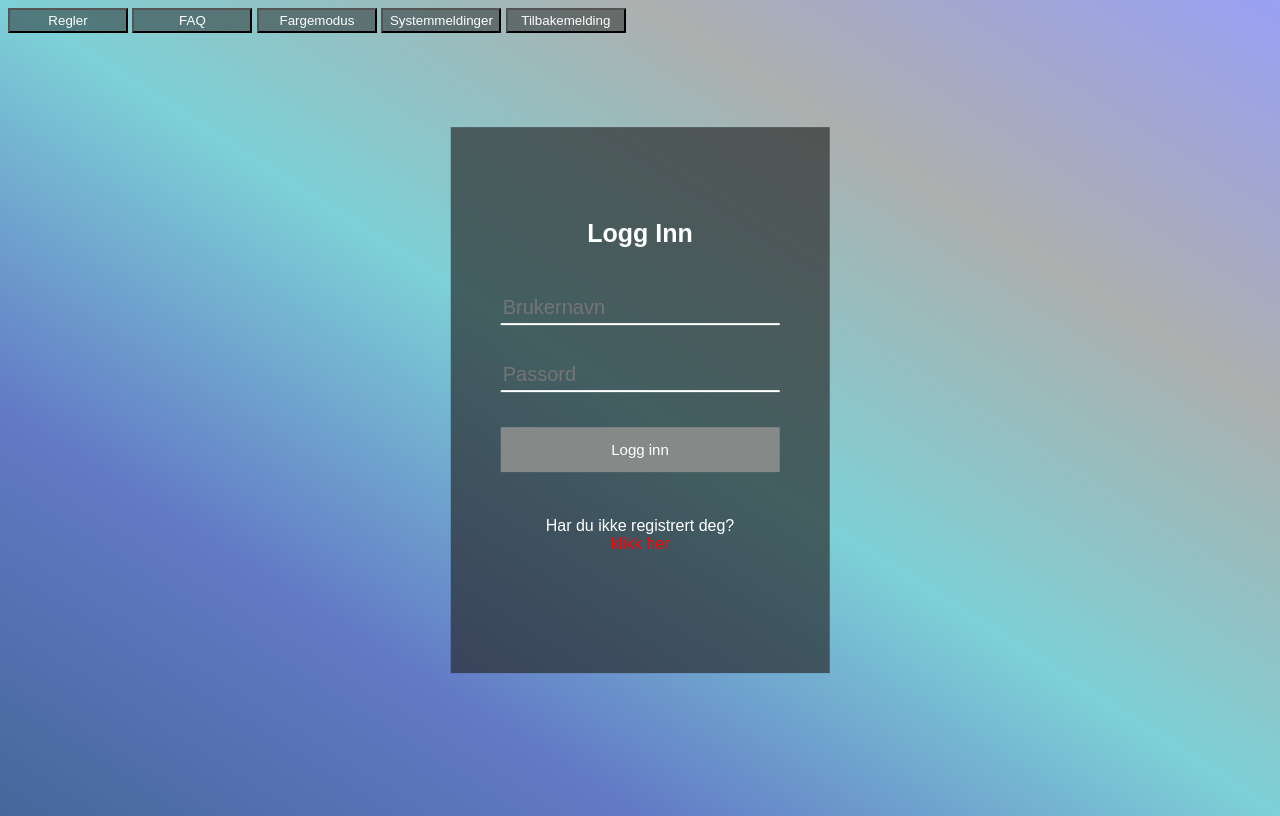
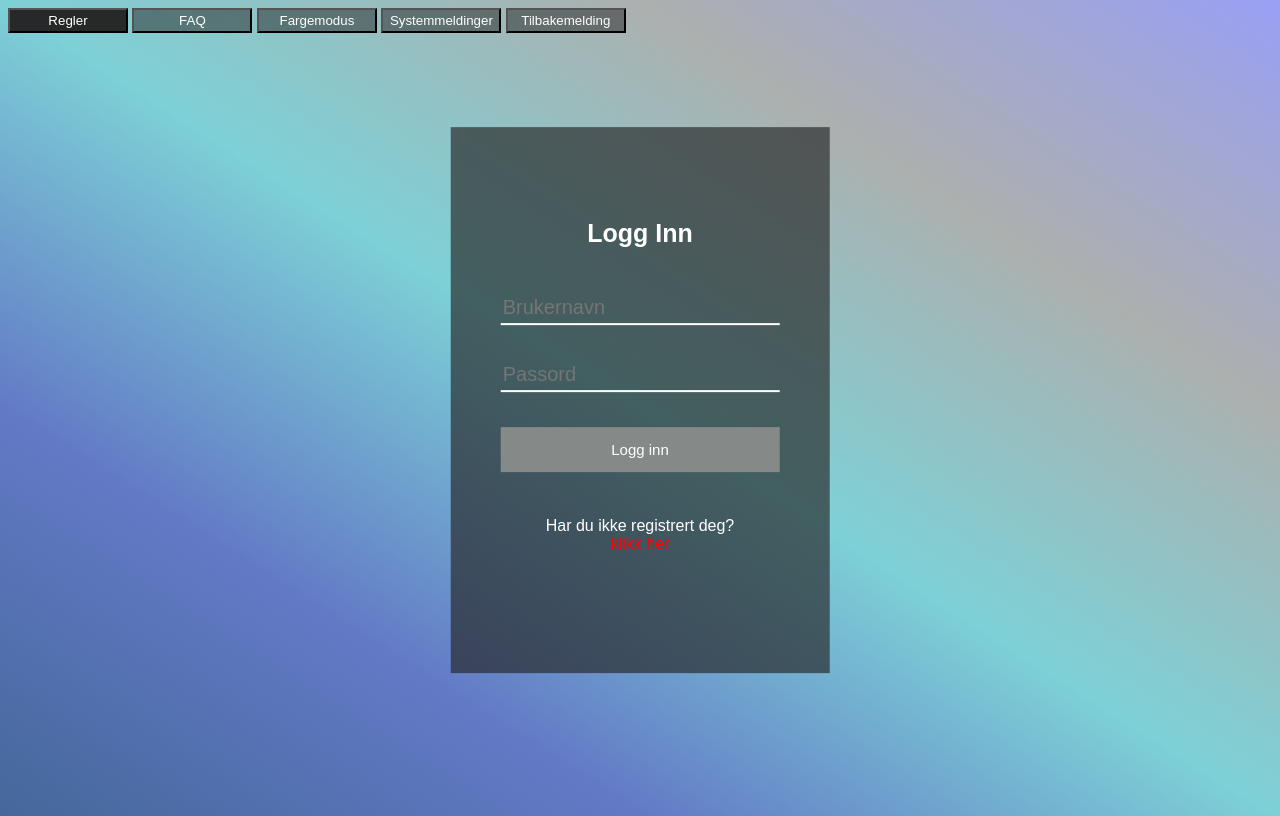
Before and after one commit to jeto91/jeto.github.io, a plain HTML site: page index.html in a window 1280 px wide. In both pictures the pointer is over the input "Regler". Drawn offline with Linux system fonts and the light colour scheme; files whose address does not match are found by name.

Commit message:
Add files via upload

```diff
--- a/css/main.css
+++ b/css/main.css
@@ -93,3 +93,6 @@ h1{
     height: 25px;
     width: 120px;
 }
+.knapp:hover {
+    background-color: #252525fa;
+}
```
